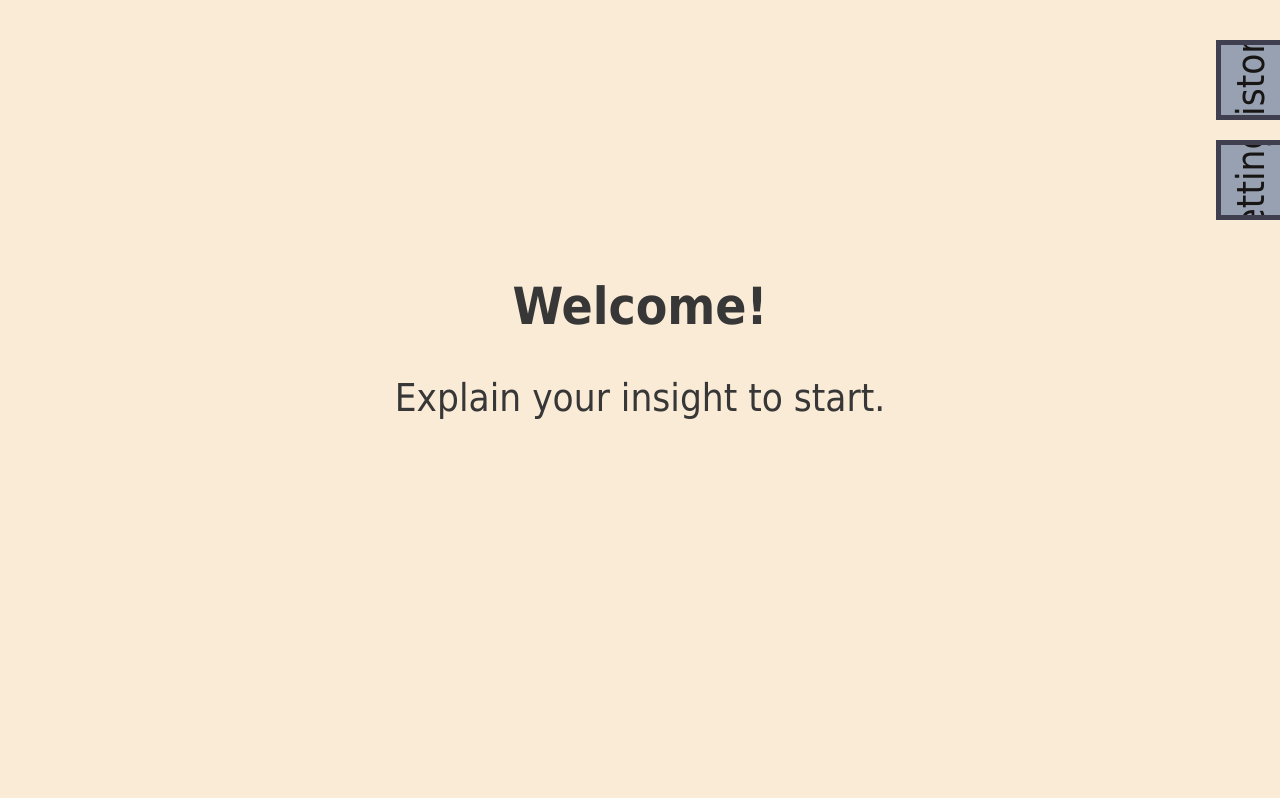
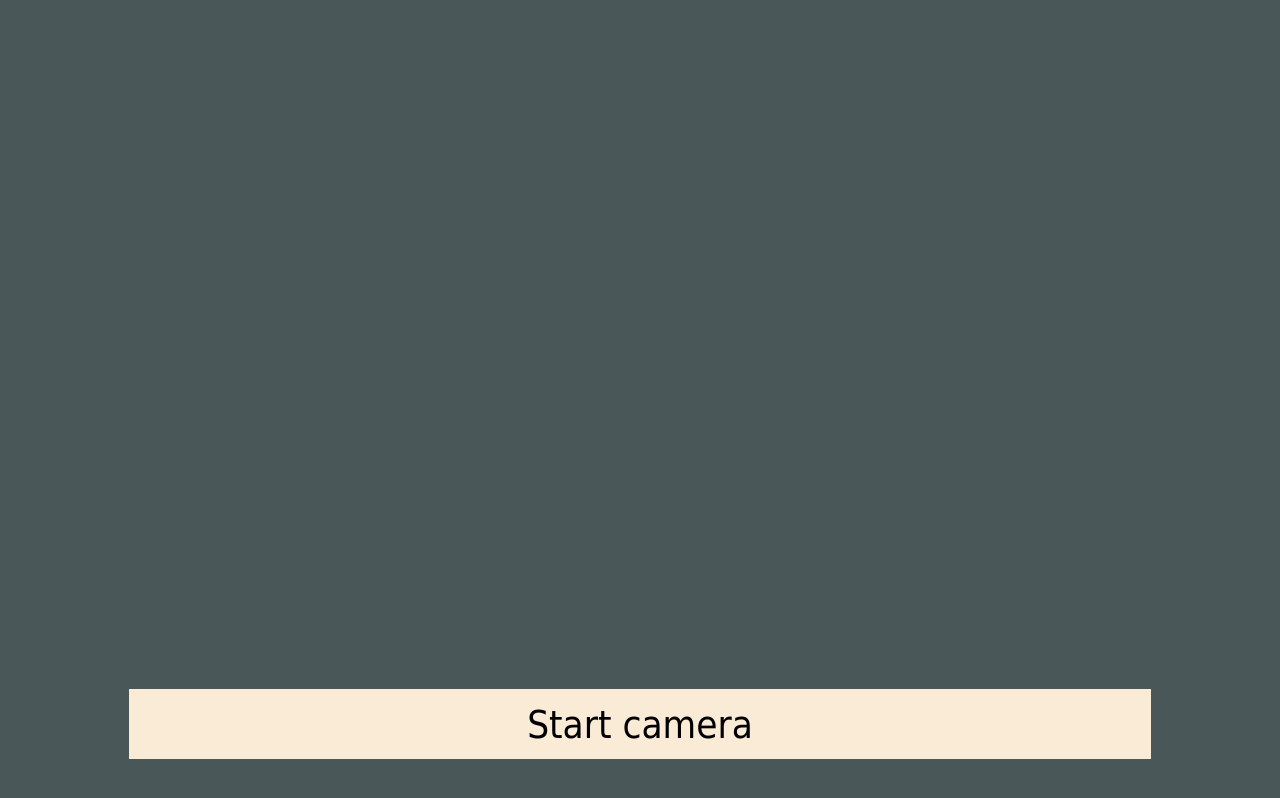
Before and after one commit to agxmeister/anykey, a React app: page / in a window 1280 px wide. Built offline with nearby package versions, Linux system fonts and the light colour scheme; no server answers.

Commit message:
Add the ability to manage the application settings.

```diff
--- a/src/components/App/App.module.sass
+++ b/src/components/App/App.module.sass
@@ -4,3 +4,4 @@
     display: grid
     grid-template-columns: repeat(20, 1fr)
     grid-template-rows: repeat(40, 1fr)
+    gap: .8vw
--- a/src/components/App/App.tsx
+++ b/src/components/App/App.tsx
@@ -1,11 +1,12 @@
 import * as React from "react";
 import VoiceRecorder from "../VoiceRecorder/VoiceRecorder";
-import QqDetector from "../Qr/Qr";
 import * as styles from './App.module.sass';
-import {useState} from "react";
+import {useEffect, useState} from "react";
 import {Insight} from "../Insight/Insight";
 import History from "../History/History";
 import Tab from "../Tab/Tab";
+import Settings from "../Settings/Settings";
+import Onboarding from "../Onboarding/Onboarding";
 
 export type InsightData = {
     id: string,
@@ -24,6 +25,17 @@ export default function App()
     const [insightData, setInsightData] = useState<InsightData>(null);
     const [isRecordingStarted, setIsRecordingStarted] = useState(false);
     const [isInsightRequested, setIsInsightRequested] = useState(false);
+    const [settings, setSettings] = useState(localStorage.getItem("settings"));
+
+    const onOnboardingReady = (settings: string) => {
+        localStorage.setItem("settings", settings);
+        setSettings(settings);
+    }
+
+    const onClearSettings = () => {
+        localStorage.setItem("settings", null);
+        setSettings(null);
+    }
 
     const onUserInputReady = (input: string) => {
         setIsInsightRequested(true)
@@ -53,6 +65,7 @@ export default function App()
 
     return (
         <div className={styles.app}>
+            {settings ? (
                 <>
                     <Insight
                         insightData={insightData}
@@ -65,6 +78,11 @@ export default function App()
                         isAvailable={!isInsightRequested}
                     />
                 </>
+            ) : (
+                <Onboarding
+                    onOnboardingReady={onOnboardingReady}
+                />
+            )}
             <Tab
                 name={"History"}
                 position={0}
@@ -76,7 +94,7 @@ export default function App()
                 name={"Settings"}
                 position={1}
                 node={
-                    <QqDetector/>
+                    <Settings onClearSettings={onClearSettings}/>
                 }
             />
         </div>
--- /dev/null
+++ b/src/components/Onboarding/Onboarding.module.sass
@@ -0,0 +1,27 @@
+.overlay
+    z-index: 1000
+    grid-column-start: 1
+    grid-column-end: span 20
+    grid-row-start: 1
+    grid-row-end: span 40
+
+.viewport
+    z-index: 1001
+    grid-column-start: 3
+    grid-column-end: span 16
+    grid-row-start: 3
+    grid-row-end: 34
+
+.button
+    z-index: 1001
+    grid-column-start: 3
+    grid-column-end: span 16
+    grid-row-start: 35
+    grid-row-end: 39
+    background-color: antiquewhite
+    display: flex
+    justify-content: center
+    align-items: center
+
+    &-active
+        background-color: coral
--- /dev/null
+++ b/src/components/Onboarding/Onboarding.tsx
@@ -0,0 +1,67 @@
+import * as React from "react";
+import {useState} from "react";
+import * as styles from "./Onboarding.module.sass"
+import classNames from "classnames";
+import QqReader from "../QrReader/QrReader";
+
+type OnboardingProps = {
+    onOnboardingReady: (data: string) => void;
+}
+
+export default function Onboarding({onOnboardingReady}: OnboardingProps)
+{
+    const [active, setActive] = useState(false);
+    const [data, setData] = useState(null);
+
+    const toggleActive = () => {
+        setActive(!active);
+        if (data) {
+            onOnboardingReady(data);
+        }
+    };
+
+    const getLabel = () => {
+        switch (true) {
+            case !active && !data:
+                return "Start camera";
+            case active && !data:
+                return "Stop camera";
+            default:
+                return "Save and go!";
+        }
+    };
+
+    const onDataReady = (data: string) => {
+        setData(data);
+    }
+
+    return (
+        <>
+            <div
+                className={styles.overlay}
+                style={{
+                    backgroundColor: data ? "#8cb369" : "#4a5759",
+                }}
+            />
+            <div className={styles.viewport}>
+                {active ? (
+                    <>
+                        <QqReader
+                            onDataReady={onDataReady}
+                        />
+                        {data ? <div>{data}</div> : null}
+                    </>
+                ) : null}
+            </div>
+            <div
+                className={classNames(
+                    styles.button,
+                    active ? styles.buttonActive : null,
+                )}
+                onClick={() => toggleActive()}
+            >
+                {getLabel()}
+            </div>
+        </>
+    );
+}
--- a/src/components/Qr/Qr.tsx
+++ /dev/null
@@ -1,44 +0,0 @@
-import * as React from "react";
-import {useState} from "react";
-import classNames from "classnames";
-import BarcodeScannerComponent from "react-qr-barcode-scanner";
-import * as styles from "./Qr.module.sass"
-
-export default function QqDetector()
-{
-    const [active, setActive] = useState(false);
-    const [data, setData] = useState(null);
-
-    const toggleActive = () => setActive(!active);
-
-    return (
-        <div className={styles.qr}>
-            <div className={styles.line}>
-                {"WordPress API URL: undefined"}
-            </div>
-            <div className={styles.line}>
-                {"Secret: undefined"}
-            </div>
-            <div
-                className={styles.action}
-                onClick={() => toggleActive()}
-            >
-                {active ? "Cancel" : "Scan settings"}
-            </div>
-            {active ? (
-                <>
-                    <BarcodeScannerComponent
-                        width={700}
-                        height={700}
-                        onUpdate={(err, result) => {
-                            if (result) {
-                                setData(result.getText());
-                            }
-                        }}
-                    />
-                    {data ? <div>{data}</div> : null}
-                </>
-            ) : null}
-        </div>
-    );
-}
--- /dev/null
+++ b/src/components/QrReader/QrReader.tsx
@@ -0,0 +1,21 @@
+import * as React from "react";
+import BarcodeScannerComponent from "react-qr-barcode-scanner";
+
+type QrReaderProps = {
+    onDataReady: (data: string) => void
+}
+
+export default function QqReader({onDataReady}: QrReaderProps)
+{
+    return (
+        <BarcodeScannerComponent
+            width={"100%"}
+            height={"100%"}
+            onUpdate={(err, result) => {
+                if (result) {
+                    onDataReady(result.getText());
+                }
+            }}
+        />
+    );
+}
--- a/src/components/Qr/Qr.module.sass
+++ b/src/components/Settings/Settings.module.sass
@@ -1,4 +1,4 @@
-.qr
+.settings
     display: flex
     flex-direction: column
 
--- /dev/null
+++ b/src/components/Settings/Settings.tsx
@@ -0,0 +1,26 @@
+import * as React from "react";
+import * as styles from "./Settings.module.sass"
+
+type SettingsProps = {
+    onClearSettings: () => void
+}
+
+export default function Settings({onClearSettings}: SettingsProps)
+{
+    return (
+        <div className={styles.settings}>
+            <div className={styles.line}>
+                {"WordPress API URL: undefined"}
+            </div>
+            <div className={styles.line}>
+                {"Secret: undefined"}
+            </div>
+            <div
+                className={styles.action}
+                onClick={() => onClearSettings()}
+            >
+                {"Clear settings"}
+            </div>
+        </div>
+    );
+}
--- a/src/components/Tab/Tab.module.sass
+++ b/src/components/Tab/Tab.module.sass
@@ -13,23 +13,22 @@ $border-color: #2b2d42
     display: flex
     justify-content: center
     align-items: center
+    box-sizing: border-box
     border-top: 0.4vw solid $border-color
     border-left: 0.4vw solid $border-color
     border-bottom: 0.4vw solid $border-color
-    box-sizing: border-box
 
     div
         rotate: -90deg
 
 .tab
     z-index: 100
-    height: 100%
-    width: 100%
     grid-column-start: 1
     grid-column-end: span 20
     grid-row-start: 2
     grid-row-end: span 38
     background-color: $base-color
+    box-sizing: border-box
     border-top: 0.4vw solid $border-color
     border-bottom: 0.4vw solid $border-color
     opacity: 0.9
--- a/src/components/Tab/Tab.tsx
+++ b/src/components/Tab/Tab.tsx
@@ -21,7 +21,7 @@ export default function Tab({name, position, node}: TapProps)
             <div
                 className={styles.bookmark}
                 style={{
-                    gridRowStart: position * 5 + 3
+                    gridRowStart: position * 4 + 3
                 }}
                 onClick={() => toggleIsOpen()}
             >
--- a/src/components/VoiceRecorder/VoiceRecorder.module.sass
+++ b/src/components/VoiceRecorder/VoiceRecorder.module.sass
@@ -3,8 +3,6 @@
     grid-column-end: span 16
     grid-row-start: 35
     grid-row-end: 39
-    width: 100%
-    height: 100%
 
     .button
         width: 100%
```
Lines whose indentation alone changed are shown as unchanged.
